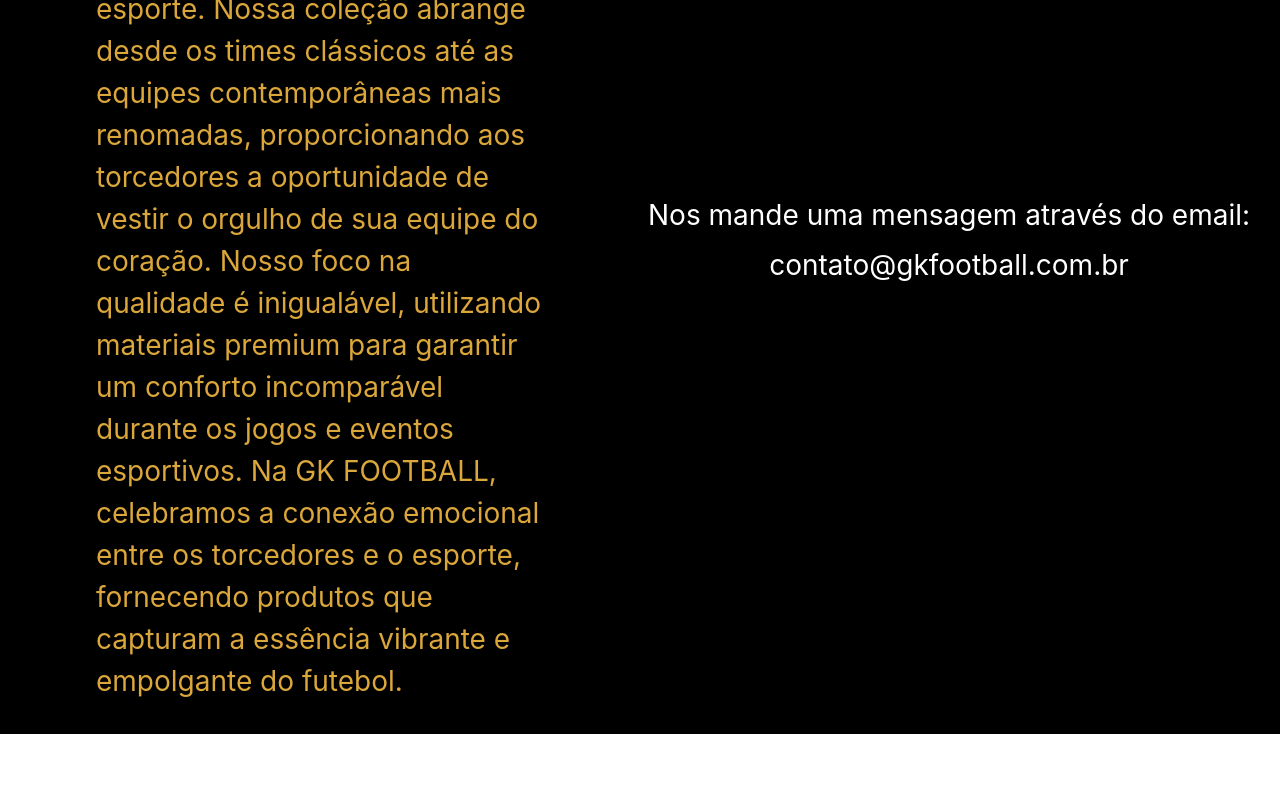
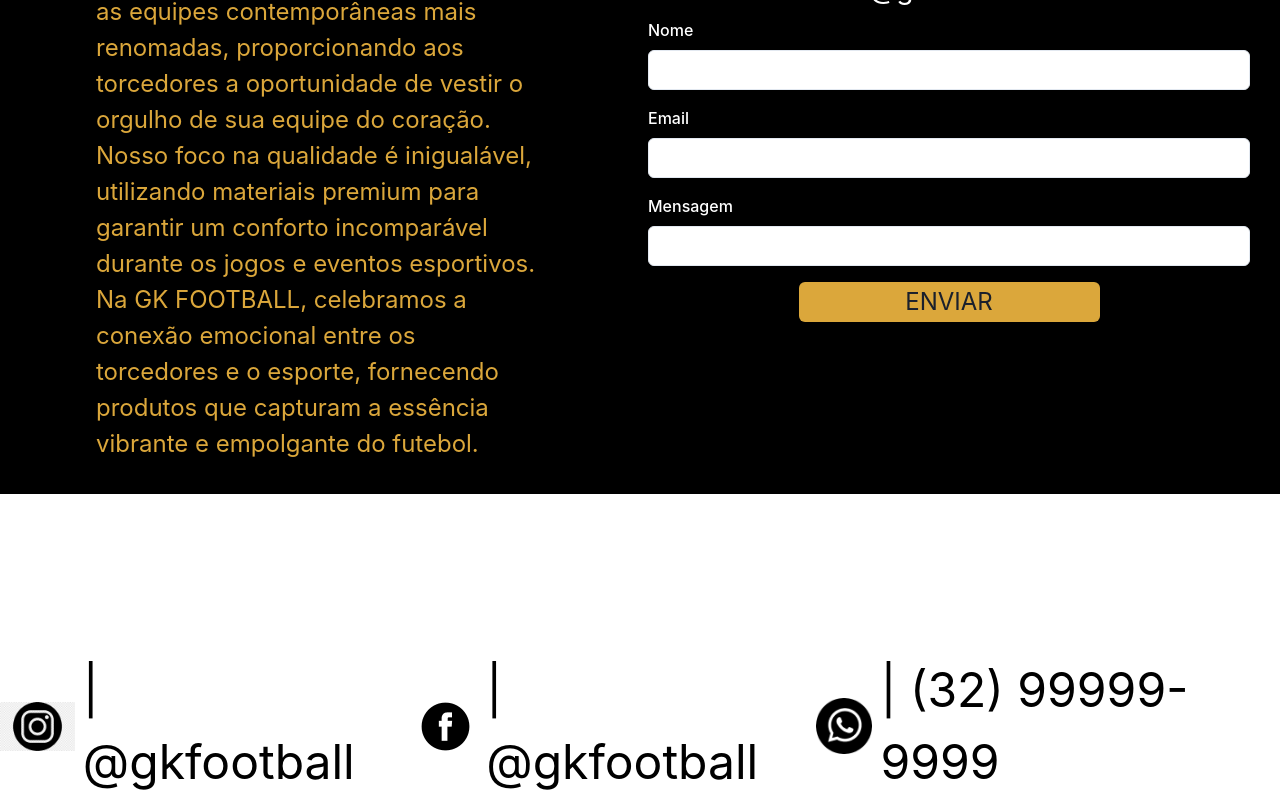
Before and after one commit to leandro-ac/gkfootball, a Next.js app: page /contato in a window 1280 px wide. Shown: the part 660-1460 px from the top of the page. Built offline with nearby package versions, Linux system fonts and the light colour scheme.

Commit message:
add a opção de msg em contatos

```diff
--- a/src/componnets/Button/index.tsx
+++ b/src/componnets/Button/index.tsx
@@ -21,3 +21,18 @@ export function ButtonLogin({textButton, href}:ButtonLoginProps){
         </Button>
     )
 }
+export function ButtonContato({textButton, href}:ButtonLoginProps){
+    return(
+        <Button
+            as={NextLink}
+            href={href}
+            bg={"yellow"}
+            fontSize={"24px"}
+            fontWeight={400}
+            w={"50%"}
+            py={2}
+        >
+        {textButton}
+        </Button>
+    )
+}
--- a/src/componnets/Section/index.tsx
+++ b/src/componnets/Section/index.tsx
@@ -2,6 +2,8 @@ import { HStack, Stack } from "@chakra-ui/react";
 import { TitleIndex } from "../Title";
 import { TextServices } from "../../../src/componnets/Text";
 import { Image } from "../../../src/componnets/Image";
+import { InputIndex } from "../Form";
+import { ButtonContato, ButtonLogin } from "../Button";
 
 export function SectionIndex(){
     return(
@@ -75,16 +77,19 @@ export function SectionContatos2(){
     <HStack
     background={"black"} py={8}
     >
-        <Stack
-        w={"50%"}
-        px={24}
-        >
-        <TextServices text={"A GK FOOTBALL é uma empresa dedicada à paixão pelo futebol, oferecendo uma incrível variedade de camisas de futebol autênticas para os entusiastas do esporte. Nossa coleção abrange desde os times clássicos até as equipes contemporâneas mais renomadas, proporcionando aos torcedores a oportunidade de vestir o orgulho de sua equipe do coração. Nosso foco na qualidade é inigualável, utilizando materiais premium para garantir um conforto incomparável durante os jogos e eventos esportivos. Na GK FOOTBALL, celebramos a conexão emocional entre os torcedores e o esporte, fornecendo produtos que capturam a essência vibrante e empolgante do futebol."} size={"28px"} color={"yellow"}/>
+        <Stack w={"50%"} px={24}>
+            <TextServices text={"A GK FOOTBALL é uma empresa dedicada à paixão pelo futebol, oferecendo uma incrível variedade de camisas de futebol autênticas para os entusiastas do esporte. Nossa coleção abrange desde os times clássicos até as equipes contemporâneas mais renomadas, proporcionando aos torcedores a oportunidade de vestir o orgulho de sua equipe do coração. Nosso foco na qualidade é inigualável, utilizando materiais premium para garantir um conforto incomparável durante os jogos e eventos esportivos. Na GK FOOTBALL, celebramos a conexão emocional entre os torcedores e o esporte, fornecendo produtos que capturam a essência vibrante e empolgante do futebol."} size={"24px"} color={"yellow"}/>
         </Stack>
 
         <Stack align={"center"}>
-        <TextServices text={"Nos mande uma mensagem através do email:"} size={"28px"} color={"#ffff"}/>
-        <TextServices text={"contato@gkfootball.com.br"} size={"28px"} color={"#ffff"}/>
+                <TextServices text={"Nos mande uma mensagem através do email:"} size={"28px"} color={"#ffff"}/>
+                <TextServices text={"contato@gkfootball.com.br"} size={"28px"} color={"#ffff"}/>
+            <Stack  align={"center"} spacing={4} w={"100%"}>
+                <InputIndex label={"Nome"} type={"Name"} w={"100%"} placeholder={""} color={"White"}/>
+                <InputIndex label={"Email"} type={"email"} w={"100%"} placeholder={""} color={"White"}/>
+                <InputIndex label={"Mensagem"} type={"text"} w={"100%"} placeholder={""} color={"White"}/>
+                <ButtonContato textButton={"ENVIAR"} href={""}/>
+            </Stack>
         </Stack>
     </HStack>
     )
@@ -106,7 +111,7 @@ export function SectionContatos3(){
 
         <HStack>
         <Image src={"/imagens/wpp.png"} alt={"whatsapp"} width={60} height={60} />
-        <TextServices text={"| @gkfootball"} size={"48px"} color={"black"}/>
+        <TextServices text={"| (32) 99999-9999 "} size={"48px"} color={"black"}/>
         </HStack>
     </HStack>
     )
--- a/src/pages/contato.tsx
+++ b/src/pages/contato.tsx
@@ -1,6 +1,6 @@
 import { SectionContatos, SectionContatos2, SectionContatos3 } from "@/componnets/Section";
 
-export default function Home() {
+export default function Contato() {
     return (
     <>
         <SectionContatos />
```
